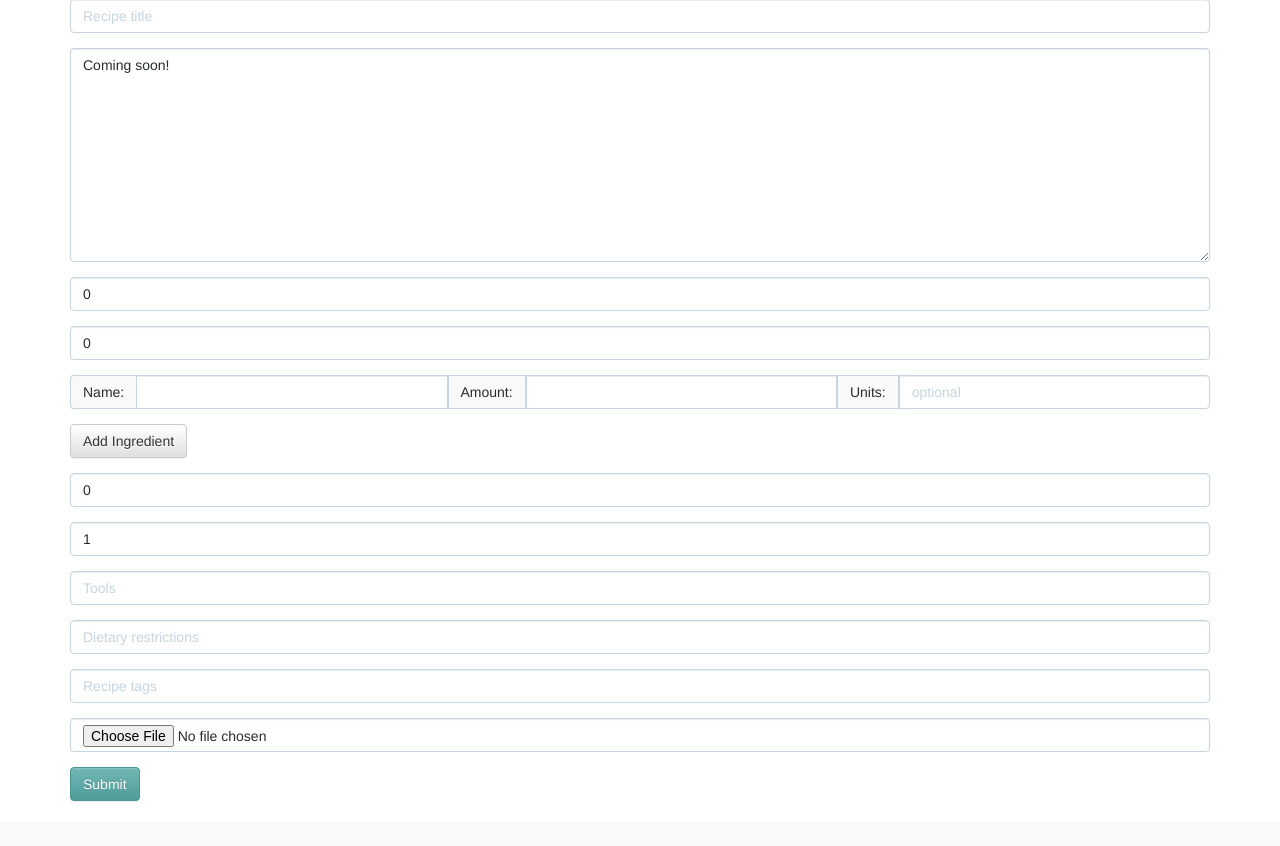
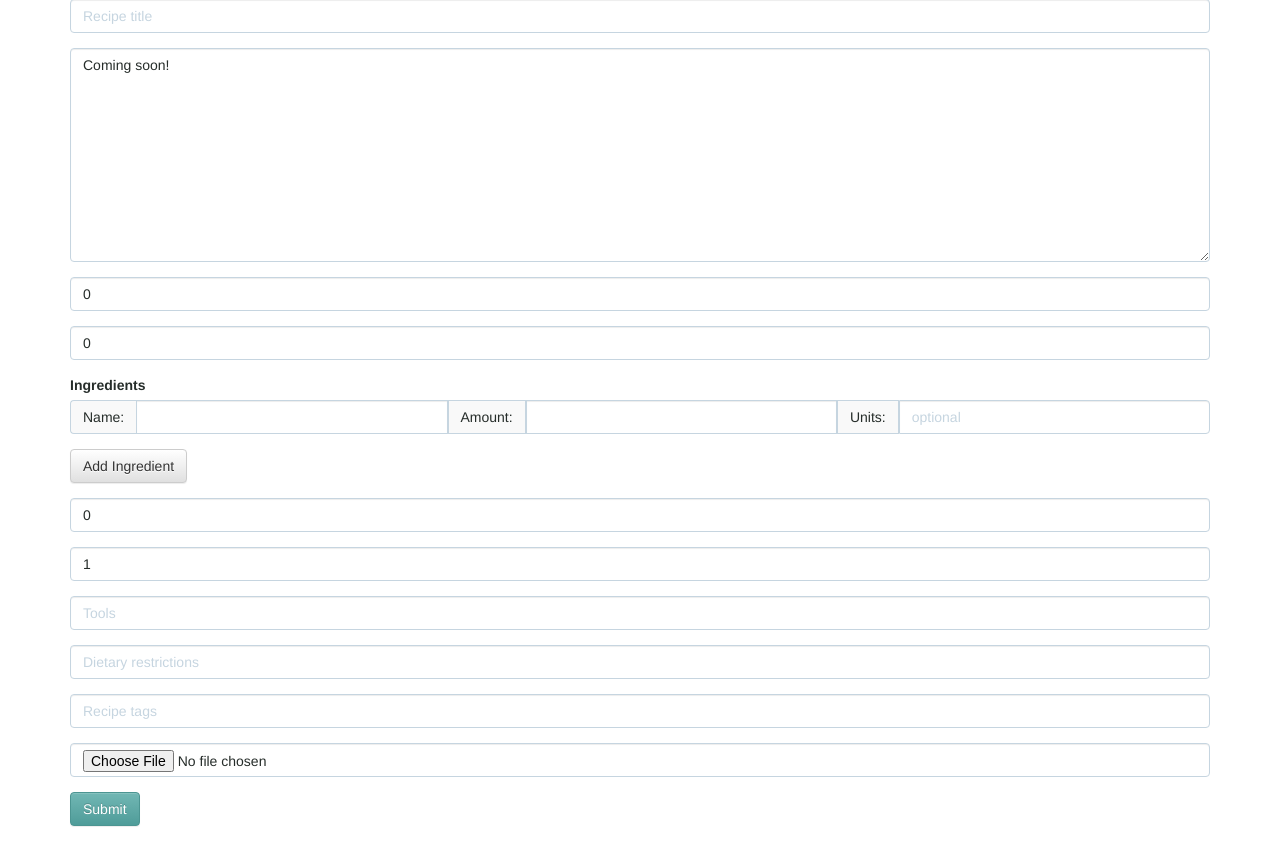
Before and after one commit to shiyingzheng/recipe_search, a Django app: page /app/recipes/new in a window 1280 px wide. Shown: the part 171-1017 px from the top of the page. Before the commit the page ends 972 px from the top, so only its background shows below. Run offline with Django 3.2, Linux system fonts and the light colour scheme; the visitor is signed in with stand-in values (Sample User, id 1); some libraries are stand-ins or nearby versions.

Commit message:
Added a label and made the hidden field readonly

```diff
--- a/cookin/app/templates/recipes/add_new_recipe_form.html
+++ b/cookin/app/templates/recipes/add_new_recipe_form.html
@@ -30,8 +30,9 @@
 
         {# bootstrap_label "Ingredients (Format: carrot: 1 | bell pepper: 2 pounds | salt: 2 teaspoons)" label_for="id_recipe_ingredients" #}
         {# bootstrap_field form.recipe_ingredients show_label=False #}
-        <input class="hidden-field" id="id_recipe_ingredients" name="recipe_ingredients" type="text">
+        <input class="hidden-field" id="id_recipe_ingredients" name="recipe_ingredients" type="text" readonly="readonly">
 
+        <label>Ingredients</label>
         <div id="ing-container">
             <div id="ing-0" class="form-group">
                 <div class="input-group">
```
